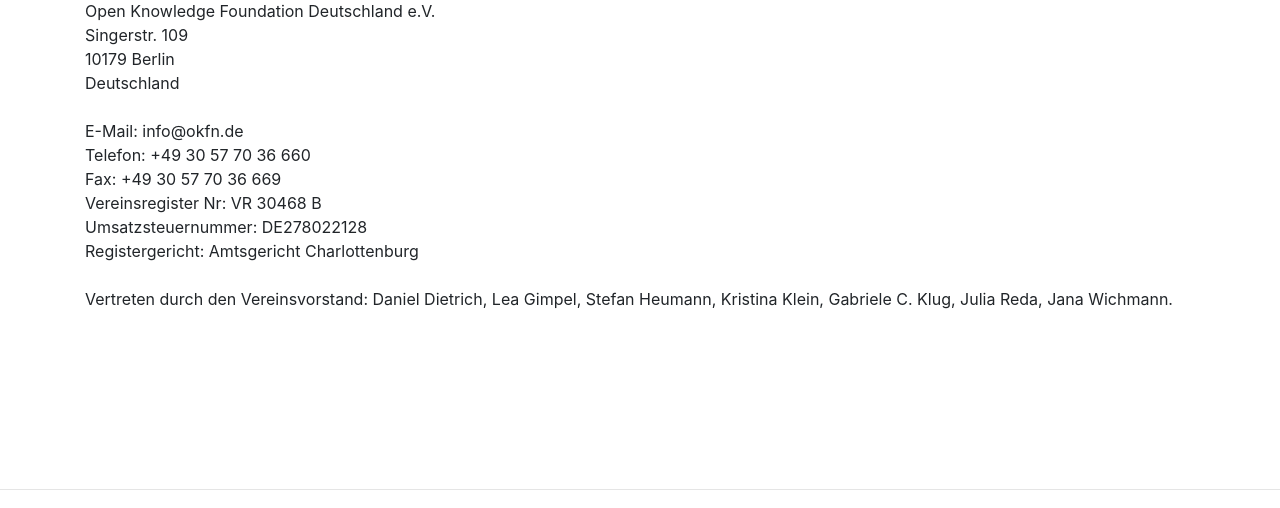
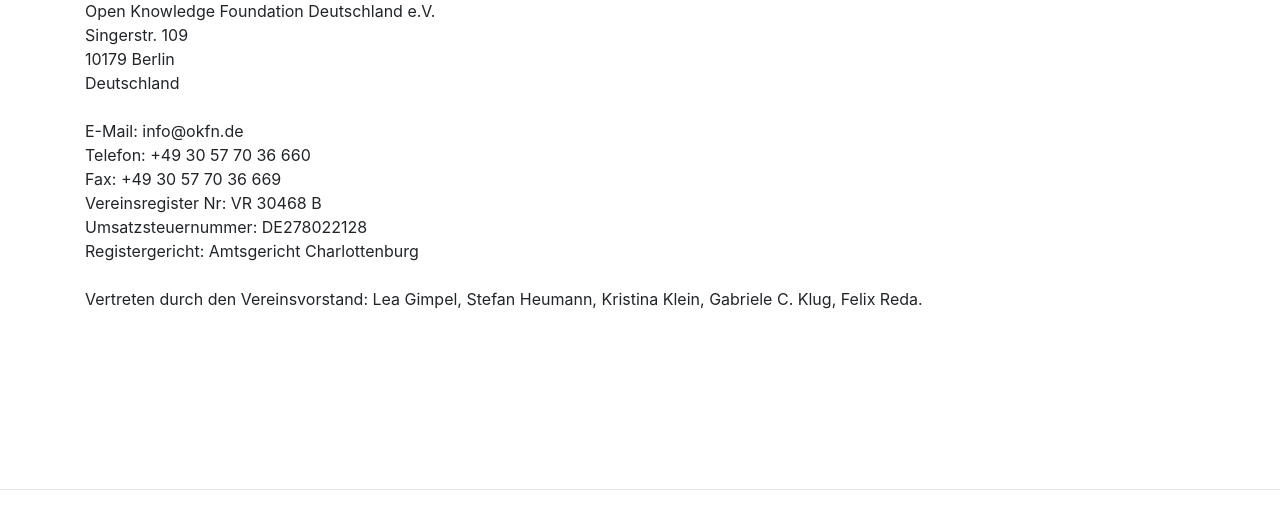
Before and after one commit to beyondopen/verfassungsschutzberichte.de, a Flask app: page /impressum in a window 1280 px wide. Shown: the part 199-707 px from the top of the page. Run offline with Flask 3, Linux system fonts and the light colour scheme; parts of the project's set-up code (start-up, migrations or seed data) failed here and were passed over; some libraries are stand-ins or nearby versions.

Commit message:
Update impressum

```diff
--- a/src/templates/impressum.html
+++ b/src/templates/impressum.html
@@ -9,6 +9,7 @@
   property="og:image"
   content="https://verfassungsschutzberichte.de/static/thumbnail.jpg"
 />
+<meta name="robots" content="noindex,follow" />
 {% endblock %} {% block nav %}
 
 <nav class="navbar fixed-top navbar-expand-lg navbar-light bg-light">
@@ -95,8 +96,8 @@
   Registergericht: Amtsgericht Charlottenburg <br />
   <br />
 
-  Vertreten durch den Vereinsvorstand: Daniel Dietrich, Lea Gimpel, Stefan
-  Heumann, Kristina Klein, Gabriele C. Klug, Julia Reda, Jana Wichmann.
+  Vertreten durch den Vereinsvorstand: Lea Gimpel, Stefan Heumann, Kristina
+  Klein, Gabriele C. Klug, Felix Reda.
 </p>
 
 {% endblock %}
```
